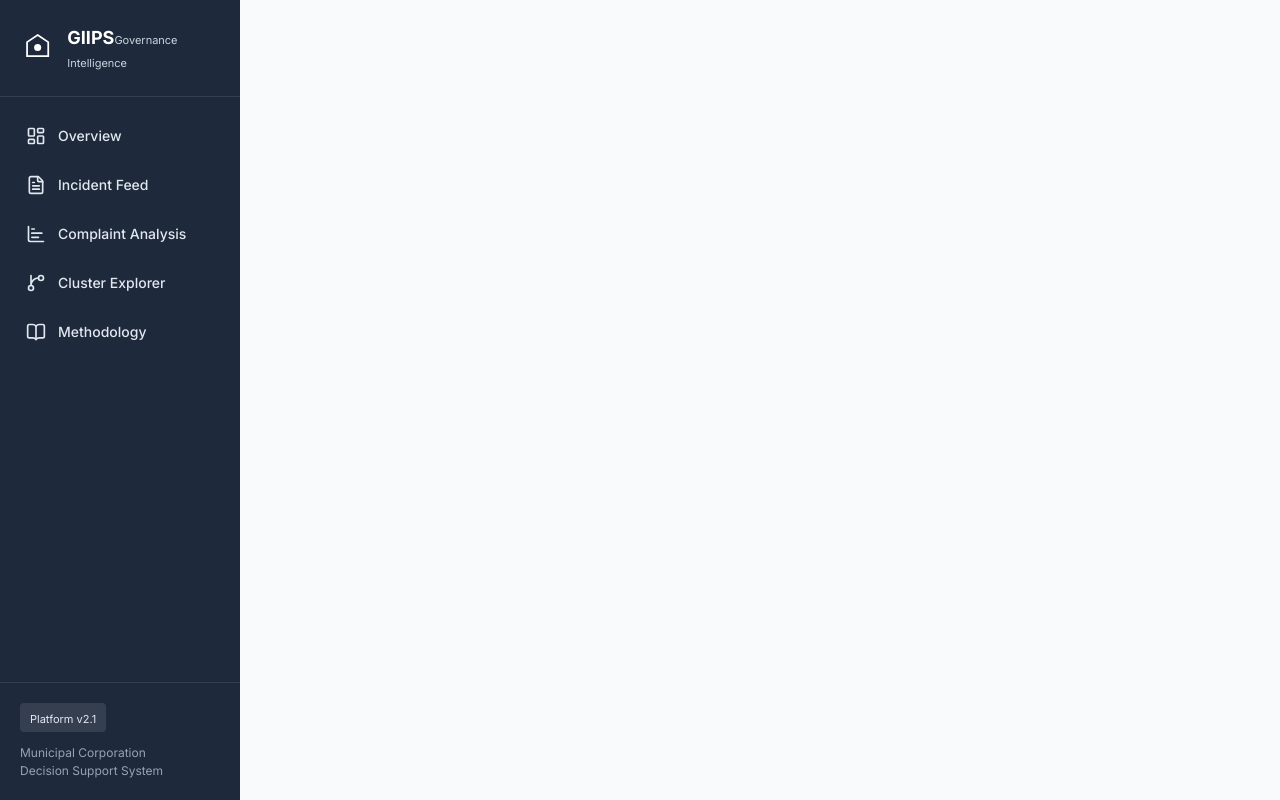
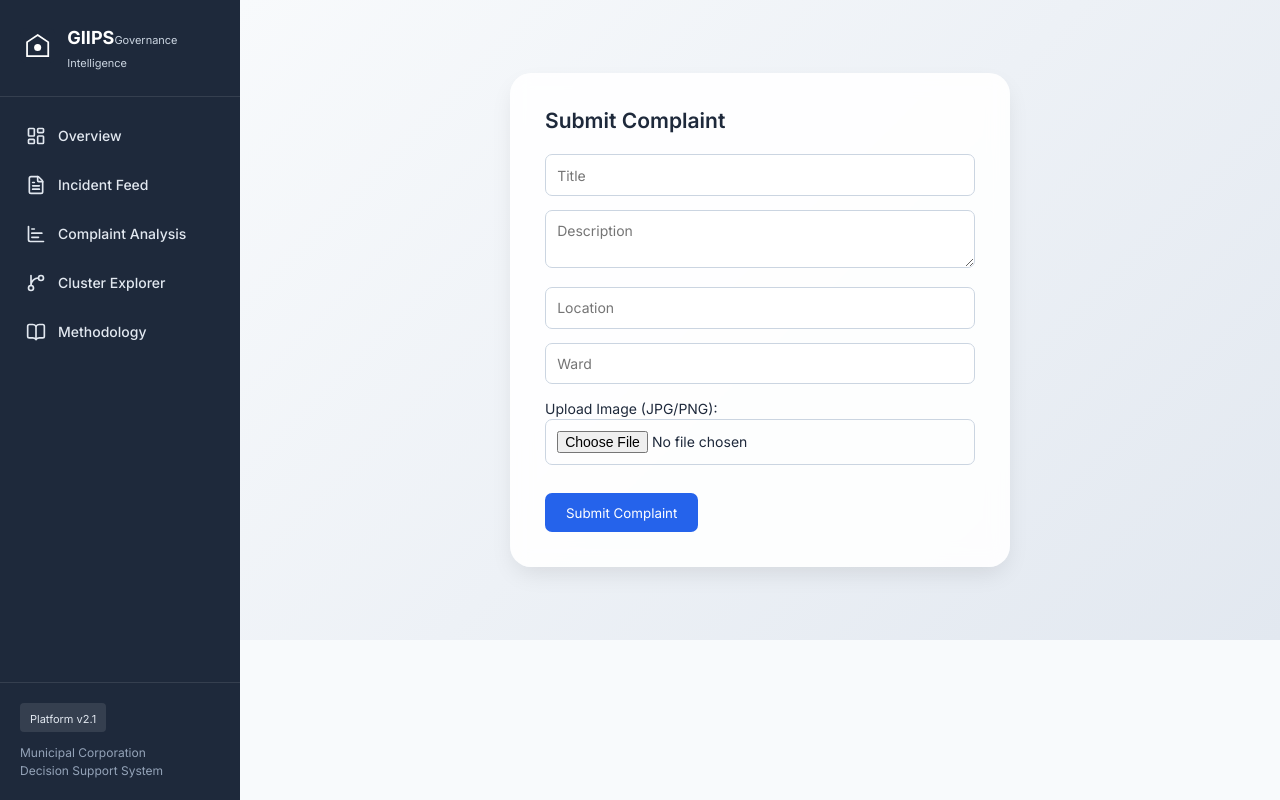
Before and after one commit to kathir-iTech/GIIPS, a React (Vite) app: page /citizen in a window 1280 px wide. Built offline with nearby package versions, Linux system fonts and the light colour scheme.

Commit message:
Sprint 5B: Explainable Incident Intelligence frontend

```diff
--- a/src/App.tsx
+++ b/src/App.tsx
@@ -5,6 +5,7 @@ import IncidentFeed from './pages/IncidentFeed';
 import Analysis from './pages/Analysis';
 import Clusters from './pages/Clusters';
 import Methodology from './pages/Methodology';
+import CitizenPortal from './pages/CitizenPortal';
 import './App.css';
 
 function App() {
@@ -19,6 +20,7 @@ function App() {
             <Route path="/analysis" element={<Analysis />} />
             <Route path="/clusters" element={<Clusters />} />
             <Route path="/methodology" element={<Methodology />} />
+            <Route path="/citizen" element={<CitizenPortal />} />
           </Routes>
         </main>
       </div>
--- /dev/null
+++ b/src/pages/CitizenPortal.css
@@ -0,0 +1,76 @@
+.portal-container {
+  padding: 2rem;
+  display: flex;
+  justify-content: center;
+  align-items: center;
+  min-height: 80vh;
+  background: linear-gradient(135deg, #f8fafc 0%, #e2e8f0 100%);
+}
+
+.complaint-form, .success-card {
+  background: rgba(255, 255, 255, 0.9);
+  backdrop-filter: blur(10px);
+  padding: 2.5rem;
+  border-radius: 1.5rem;
+  box-shadow: 0 10px 25px -5px rgba(0, 0, 0, 0.1);
+  width: 100%;
+  max-width: 500px;
+}
+
+h2 { margin-bottom: 1.5rem; color: #1e293b; }
+
+input, textarea {
+  width: 100%;
+  padding: 0.8rem;
+  margin-bottom: 1rem;
+  border: 1px solid #cbd5e1;
+  border-radius: 0.5rem;
+  font-family: inherit;
+}
+
+.file-upload {
+  margin-bottom: 1rem;
+}
+
+.preview-img {
+  max-width: 100px;
+  max-height: 100px;
+  margin-top: 0.5rem;
+  border-radius: 0.5rem;
+}
+
+button {
+  background: #2563eb;
+  color: white;
+  padding: 0.8rem 1.5rem;
+  border: none;
+  border-radius: 0.5rem;
+  cursor: pointer;
+  transition: transform 0.2s;
+}
+
+button:hover { transform: translateY(-2px); }
+
+.card-grid {
+  display: grid;
+  gap: 0.5rem;
+  margin-bottom: 2rem;
+}
+
+.button-group {
+  display: flex;
+  gap: 1rem;
+}
+
+.loading-state {
+  font-size: 1.5rem;
+  font-weight: bold;
+  color: #2563eb;
+  animation: pulse 1.5s infinite;
+}
+
+@keyframes pulse {
+  0% { opacity: 1; }
+  50% { opacity: 0.5; }
+  100% { opacity: 1; }
+}
--- /dev/null
+++ b/src/pages/CitizenPortal.tsx
@@ -0,0 +1,89 @@
+import React, { useState } from 'react';
+import { useNavigate } from 'react-router-dom';
+import { api } from '../services/api';
+import './CitizenPortal.css';
+
+const CitizenPortal = () => {
+  const navigate = useNavigate();
+  const [formData, setFormData] = useState({ title: '', description: '', location: '', ward: '', image_path: '' });
+  const [imageFile, setImageFile] = useState<File | null>(null);
+  const [imagePreview, setImagePreview] = useState<string | null>(null);
+  const [loading, setLoading] = useState(false);
+  const [result, setResult] = useState<any>(null);
+
+  const handleFileChange = (e: React.ChangeEvent<HTMLInputElement>) => {
+    if (e.target.files && e.target.files[0]) {
+      const file = e.target.files[0];
+      setImageFile(file);
+      setImagePreview(URL.createObjectURL(file));
+      setFormData({...formData, image_path: 'Prototype Preview: ' + file.name});
+    }
+  };
+
+  const handleSubmit = async (e: React.FormEvent) => {
+    e.preventDefault();
+    setLoading(true);
+    try {
+      const response = await api.submitComplaint(formData);
+
+console.log("API Response:", response);
+
+setResult(response);
+
+console.log("Result state being set:", response);
+    } catch (error: any) {
+      alert(error.message);
+    } finally {
+      setLoading(false);
+    }
+  };
+console.log("Current result:", result);
+  if (result) {
+    return (
+      <div className="portal-container">
+        <div className="success-card">
+          <h2>Complaint Submitted</h2>
+          <div className="card-grid">
+            <p><strong>Complaint ID:</strong> {result.complaintId}</p>
+            <p><strong>Incident ID:</strong> {result.incidentId}</p>
+            <p><strong>Category:</strong> {result.predictedCategory}</p>
+            <p><strong>Priority:</strong> {result.priority}</p>
+            <p><strong>Confidence:</strong> {(result.confidence * 100).toFixed(1)}%</p>
+            <p><strong>Duplicate:</strong> {result.duplicate ? 'Yes' : 'No'}</p>
+            <p><strong>Status:</strong> Under Review</p>
+          </div>
+          <div className="button-group">
+            <button onClick={() => navigate('/')}>View Dashboard</button>
+            <button onClick={() => {setResult(null); setImagePreview(null);}}>Submit Another Complaint</button>
+          </div>
+        </div>
+      </div>
+    );
+  }
+
+  return (
+    <div className="portal-container">
+      {loading ? (
+        <div className="loading-state">🤖 AI is analysing your complaint...</div>
+      ) : (
+        <form onSubmit={handleSubmit} className="complaint-form">
+          <h2>Submit Complaint</h2>
+          <input type="text" placeholder="Title" required onChange={(e) => setFormData({...formData, title: e.target.value})} />
+          <textarea placeholder="Description" required onChange={(e) => setFormData({...formData, description: e.target.value})} />
+          <input type="text" placeholder="Location" required onChange={(e) => setFormData({...formData, location: e.target.value})} />
+          <input type="text" placeholder="Ward" required onChange={(e) => setFormData({...formData, ward: e.target.value})} />
+
+          <div className="file-upload">
+            <label>Upload Image (JPG/PNG):</label>
+            <input type="file" accept="image/png, image/jpeg" onChange={handleFileChange} />
+            {imagePreview && <img src={imagePreview} alt="Preview" className="preview-img" />}
+          </div>
+
+          <button type="submit">Submit Complaint</button>
+        </form>
+      )}
+    </div>
+  );
+};
+
+export default CitizenPortal;
--- a/src/pages/Clusters.css
+++ b/src/pages/Clusters.css
@@ -63,5 +63,10 @@
 .meter-fill { height: 100%; background: linear-gradient(90deg, #16a34a, #22c55e); border-radius: 3px; }
 .similarity-value { font-size: 11px; font-weight: 600; color: #16a34a; }
 
+.priority-history-section { background: white; padding: 24px; border-radius: 10px; border: 1px solid #e2e8f0; }
+.priority-history-section h3 { font-size: 15px; font-weight: 600; color: #1e293b; margin: 0 0 16px 0; }
+.history-item { display: grid; grid-template-columns: 1fr 1fr 2fr; gap: 10px; font-size: 13px; padding: 8px 0; border-bottom: 1px solid #f1f5f9; }
+.merge-reason { font-size: 12px; color: #64748b; margin: 5px 0 0; }
+
 @media (max-width: 1280px) { .cluster-stats-row { grid-template-columns: repeat(2, 1fr); } .cluster-main { grid-template-columns: 1fr; } }
 @media (max-width: 768px) { .page-content { padding: 16px 20px; } .cluster-controls { flex-direction: column; align-items: stretch; } .incident-selector select { min-width: 100%; } }
--- a/src/pages/Clusters.tsx
+++ b/src/pages/Clusters.tsx
@@ -103,14 +103,25 @@ const Clusters = () => {
               </div>
 
               <div className="reasoning-section">
-                <h3>Why These Complaints Belong Together</h3>
+                <h3>AI Explanation Panel</h3>
                 <div className="reasoning-content">
-                  <div className="reasoning-point"><span className="point-dot location"></span><span className="point-text">All complaints reference the same geographic location ({clusterDetail.ward.split(' - ')[1] || 'local area'})</span></div>
-                  <div className="reasoning-point"><span className="point-dot category"></span><span className="point-text">Related to the same issue category: {clusterDetail.category}</span></div>
-                  <div className="reasoning-point"><span className="point-dot time"></span><span className="point-text">Complaints received within a similar time frame</span></div>
-                  <div className="reasoning-point"><span className="point-dot semantic"></span><span className="point-text">Semantic analysis indicates {(avgSimilarity * 100).toFixed(0)}% text similarity</span></div>
+                  <div className="reasoning-point"><span className="point-dot semantic"></span><span className="point-text">Semantic match: {(avgSimilarity * 100).toFixed(1)}%</span></div>
+                  <div className="reasoning-point"><span className="point-dot location"></span><span className="point-text">Location cluster: {clusterDetail.ward}</span></div>
+                  <p>{clusterDetail.clusterReasoning}</p>
                 </div>
-                {selectedIncident && <p className="cluster-summary">{selectedIncident.summary}</p>}
+              </div>
+            </div>
+
+            <div className="priority-history-section">
+              <h3>Priority History</h3>
+              <div className="timeline">
+                {clusterDetail.priority_history.map(h => (
+                  <div key={h.id} className="history-item">
+                    <span className="hist-date">{new Date(h.changed_at).toLocaleString()}</span>
+                    <span className="hist-score">{h.old_score} &rarr; {h.new_score}</span>
+                    <span className="hist-reason">{h.reason}</span>
+                  </div>
+                ))}
               </div>
             </div>
 
@@ -123,6 +134,7 @@ const Clusters = () => {
                     <div className="timeline-content">
                       <div className="timeline-header"><span className="timeline-id">{c.complaint_number}</span><span className="timeline-date">{c.date_received}</span></div>
                       <p className="timeline-text">{c.text}</p>
+                      <p className="merge-reason"><strong>Merge Reason:</strong> {c.merge_reason || 'N/A'}</p>
                       <div className="timeline-meta">
                         <div className="similarity-meter"><div className="meter-fill" style={{ width: `${c.similarity_score * 100}%` }}></div></div>
                         <span className="similarity-value">{(c.similarity_score * 100).toFixed(1)}% match</span>
--- a/src/services/api.ts
+++ b/src/services/api.ts
@@ -1,6 +1,6 @@
 import type { DashboardData } from '../types';
 
-const BASE_URL = "https://giips.onrender.com";
+const BASE_URL = "http://localhost:8000";
 
 interface ClassifyPayload {
   text: string;
@@ -75,6 +75,22 @@ export const api = {
     return response.json();
   },
 
+  submitComplaint: async (payload: any): Promise<any> => {
+    const response = await fetch(`${BASE_URL}/complaints`, {
+      method: 'POST',
+      headers: { 'Content-Type': 'application/json' },
+      body: JSON.stringify(payload),
+    });
+
+    // Always parse the response, as FastAPI returns JSON even on errors
+    const data = await response.json().catch(() => ({}));
+
+    if (!response.ok) {
+      throw new Error(data.detail || response.statusText || 'Submission failed');
+    }
+    return data;
+  },
+
   healthCheck: async (): Promise<{ status: string }> => {
     const response = await fetch(`${BASE_URL}/health`);
     if (!response.ok) {
@@ -117,12 +133,12 @@ export const api = {
       accuracy: metrics.model_accuracy / 100,
       precision: metrics.model_precision / 100,
       recall: metrics.model_recall / 100,
-      f1Score: (metrics.model_accuracy + metrics.model_precision) / 200, // Approximation
-      datasetSize: 1000, // Fallback as not provided by endpoint
+      f1Score: (metrics.model_accuracy + metrics.model_precision) / 200,
+      datasetSize: 1000,
       modelType: 'Fine-tuned BERT with Custom Classification Head',
       categories: ['Road Infrastructure', 'Water Supply', 'Waste Management', 'Sanitation', 'Street Lighting', 'Public Works'],
-      categoryDistribution: [], // Not in metrics endpoint
-      confusionMatrix: [], // Not in metrics endpoint
+      categoryDistribution: [],
+      confusionMatrix: [],
       trendData: trend.labels.map((label: string, i: number) => ({
         month: label,
         accuracy: 0.9 + Math.random() * 0.05,
```
Also changed, not shown: src/types/index.ts (+12 -0 lines).
